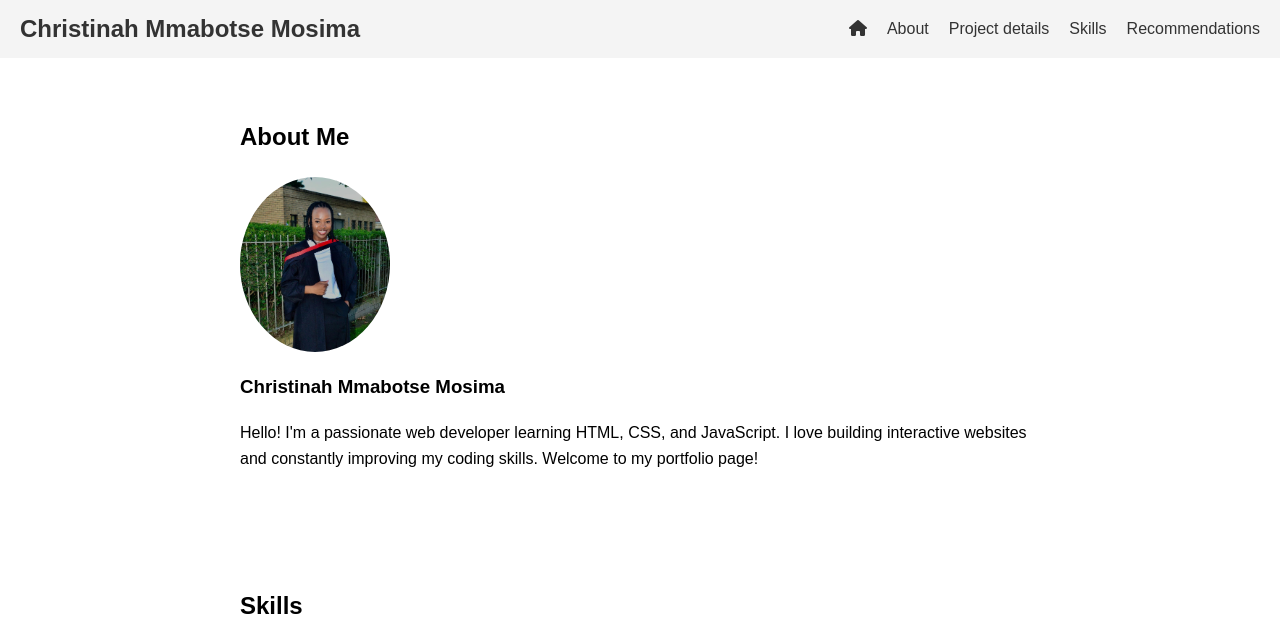
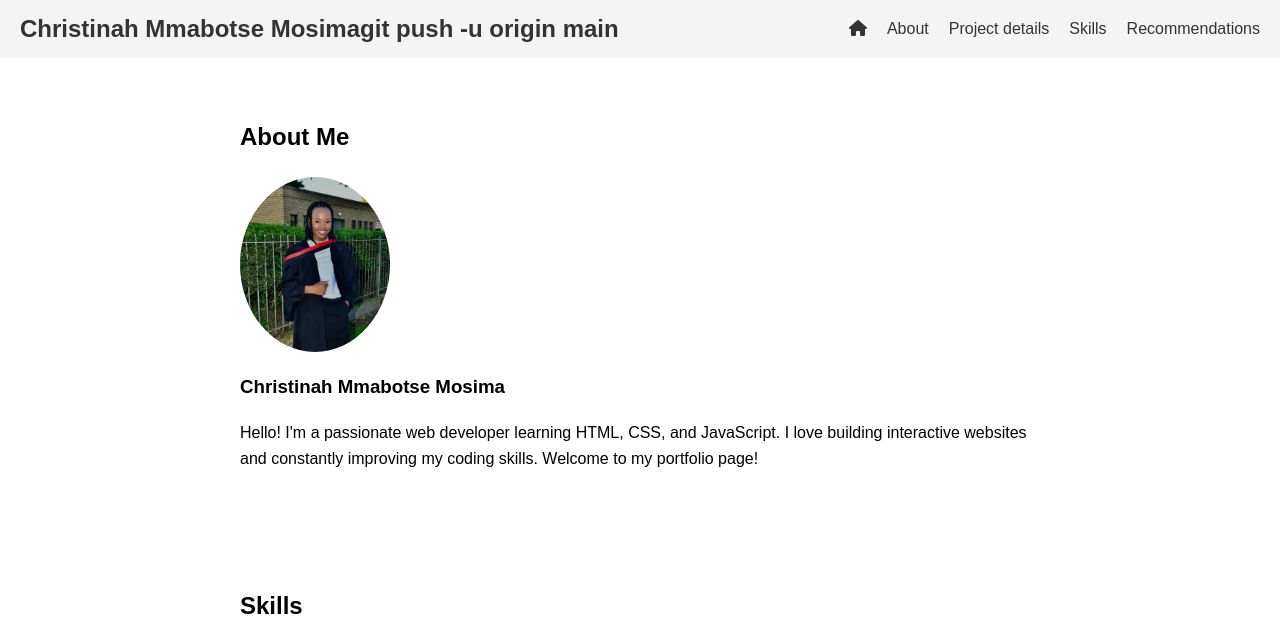
Before and after one commit to Mabotse-Mosima/Introduction-to-HTML-CSS-JavaScript, a plain HTML site: page index.html in a window 1280 px wide. Shown: the top 634 px of the page. Drawn offline with Linux system fonts and the light colour scheme; a small style sheet from the web is missing.

Commit message:
your message

```diff
--- a/index.html
+++ b/index.html
@@ -104,7 +104,8 @@
 </head>
 <body id="home">
   <header>
-    <div class="brand">Christinah Mmabotse Mosima</div>
+    <div class="brand">Christinah Mmabotse Mosimagit push -u origin main
+    </div>
     <nav>
       <ul>
         <li><a href="#home"><i class="fas fa-home"></i></a></li>
```
